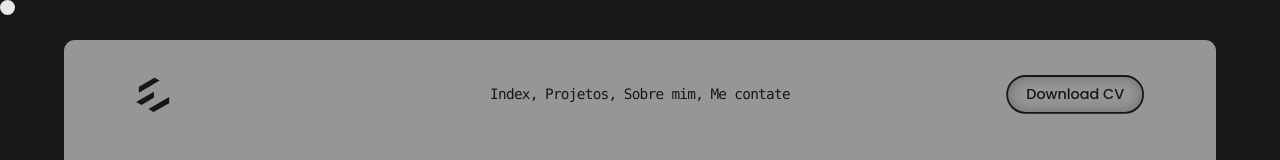
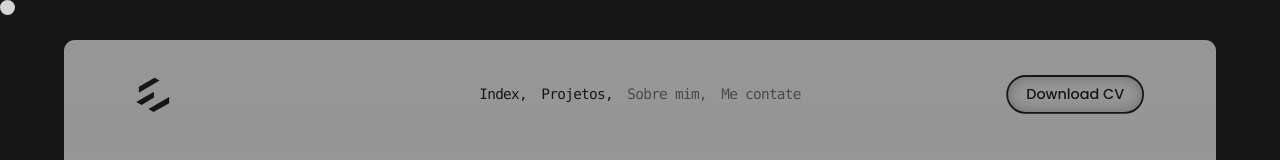
Before and after one commit to enrick-dev/portfolio-2025, a Next.js app: page / in a window 1280 px wide. Shown: the top 160 px of the page. Built offline with nearby package versions, Linux system fonts and the light colour scheme.

Commit message:
enhance EncryptLink and MouseCursor components; add blocked state to HeaderNav items; implement custom scrollbar styles

```diff
--- a/src/components/encrypt-link.tsx
+++ b/src/components/encrypt-link.tsx
@@ -12,7 +12,12 @@ interface EncryptLinkProps extends PropsWithChildren {
   className?: string;
 }
 
-const EncryptLink = ({ children, href = '', className }: EncryptLinkProps) => {
+const EncryptLink = ({
+  children,
+  href = '',
+  className,
+  ...props
+}: EncryptLinkProps) => {
   const intervalRef = React.useRef<ReturnType<typeof setInterval> | null>(null);
 
   const [text, setText] = React.useState(children);
@@ -56,6 +61,7 @@ const EncryptLink = ({ children, href = '', className }: EncryptLinkProps) => {
       className={`font-mono tracking-tighter ${className}`}
       onMouseEnter={scramble}
       onMouseLeave={stopScramble}
+      {...props}
     >
       {text}
     </Link>
--- a/src/components/header/header-nav.tsx
+++ b/src/components/header/header-nav.tsx
@@ -12,10 +12,12 @@ const items = [
   {
     name: 'Sobre mim',
     href: '#about',
+    blocked: true,
   },
   {
     name: 'Me contate',
     href: '#contact',
+    blocked: true,
   },
 ];
 
@@ -25,16 +27,15 @@ type HeaderNavProps = {
 const HeaderNav = ({ className }: HeaderNavProps) => {
   return (
     <nav className={className}>
-      <ul className="flex gap-2">
+      <ul className="flex">
         {items.map((item, index) => (
-          <EncryptLink key={index} href={item.href} className="font-medium">
+          <EncryptLink
+            key={index}
+            href={!item.blocked ? item.href : ''}
+            className={`stiky-element-default px-2 font-medium ${item.blocked ? 'cursor-not-allowed text-muted-foreground' : 'text-primary'}`}
+          >
             {item.name + (index < items.length - 1 ? ',' : '')}
           </EncryptLink>
-          // <li key={index}>
-          //   <a href={item.href} className="font-medium">
-          //     {item.name + (index < items.length - 1 && ', ')}
-          //   </a>
-          // </li>
         ))}
       </ul>
     </nav>
--- a/src/components/mouse-cursor.tsx
+++ b/src/components/mouse-cursor.tsx
@@ -23,6 +23,7 @@ const MouseCursor = () => {
   const [isHovered, setIsHovered] = React.useState(false);
   const defaultCursorSize: CursorSizeType = { width: 15, height: 15 };
   const [cursorSize, setCursorSize] = React.useState(defaultCursorSize);
+  const [text, setText] = React.useState(' ');
 
   const isMobile = useIsMobile();
 
@@ -64,6 +65,7 @@ const MouseCursor = () => {
     if (newElement != null) {
       const cursorWidthAttribute = newElement.getAttribute('cursor-width');
       const cursorHeightAttribute = newElement.getAttribute('cursor-height');
+      const cursorTextAttribute = newElement.getAttribute('cursor-text');
 
       const width = cursorWidthAttribute
         ? parseInt(cursorWidthAttribute)
@@ -78,6 +80,11 @@ const MouseCursor = () => {
           width,
           height,
         });
+        if (cursorTextAttribute) {
+          setText(cursorTextAttribute);
+        } else {
+          setText('');
+        }
       }
 
       if (StikyElementType == 'stiky-element-move') {
@@ -87,6 +94,11 @@ const MouseCursor = () => {
           height: cursorHeightAttribute ? parseInt(cursorHeightAttribute) : 500,
           move: true,
         });
+        if (cursorTextAttribute) {
+          setText(cursorTextAttribute);
+        } else {
+          setText('');
+        }
       }
     }
 
@@ -103,6 +115,7 @@ const MouseCursor = () => {
   const manageMouseLeave = (newElement: HTMLElement) => {
     setIsHovered(false);
     element.current = newElement;
+    setText('');
     setCursorSize(defaultCursorSize);
   };
 
@@ -186,7 +199,7 @@ const MouseCursor = () => {
     <AnimatePresence>
       {!cursorSize.hidden && !isMobile ? (
         <motion.div
-          className="pointer-events-none absolute z-50 size-5 cursor-pointer rounded-full bg-white mix-blend-difference"
+          className="pointer-events-none absolute z-50 size-5 cursor-pointer rounded-full bg-background text-foreground mix-blend-difference"
           style={{ left: smothMouse.x, top: smothMouse.y }}
           initial={{
             width: 40,
@@ -207,7 +220,9 @@ const MouseCursor = () => {
             filter: 'blur(10px)',
             transition: { duration: 0.5 },
           }}
-        ></motion.div>
+        >
+          {text}
+        </motion.div>
       ) : null}
     </AnimatePresence>
   );
--- a/src/pages/index.tsx
+++ b/src/pages/index.tsx
@@ -5,8 +5,12 @@ import SecIndex from '@/components/sections/sec-index';
 import SecProjects from '@/components/sections/sec-projects';
 
 export default function Home() {
+  // const { scrollYProgress } = useScroll();
+  // const translateY = useTransform(scrollYProgress, [0, 1], [0, 500]);
+
   return (
     <div className="relative">
+      {/* <motion.div style={{ y: translateY, height: '100vh' }}> */}
       <MouseCursor />
       <Preloader className="flex flex-col items-center">
         <Header className="fixed top-0 z-20 w-full" />
@@ -14,6 +18,7 @@ export default function Home() {
         <hr className="h-0.5 w-full bg-muted-foreground/20" />
         <SecProjects />
       </Preloader>
+      {/* </motion.div> */}
     </div>
   );
 }
--- a/src/styles/globals.css
+++ b/src/styles/globals.css
@@ -19,6 +19,24 @@
     --background: #;
     --foreground: #;
   } */
+}
+
+::-webkit-scrollbar {
+  width: 6px;
+  height: 4px;
+}
+
+::-webkit-scrollbar-track {
+  background: transparent;
+  margin: 40px 5px;
+  border-radius: 5px;
+}
+
+::-webkit-scrollbar-thumb {
+  background: hsl(var(--foreground));
+  margin: 10px;
+  border-radius: 5px;
+  cursor: pointer;
 }
 
 body {
```
